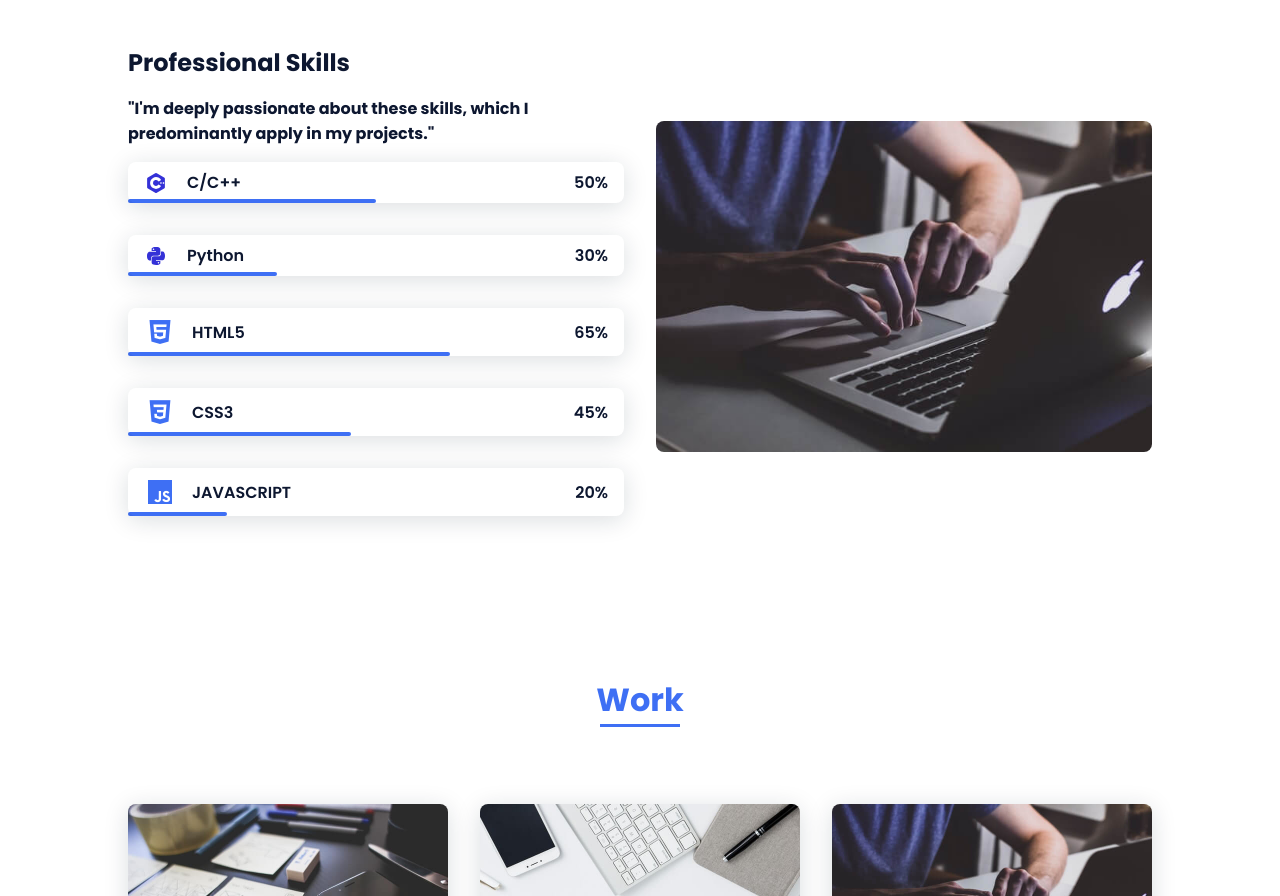
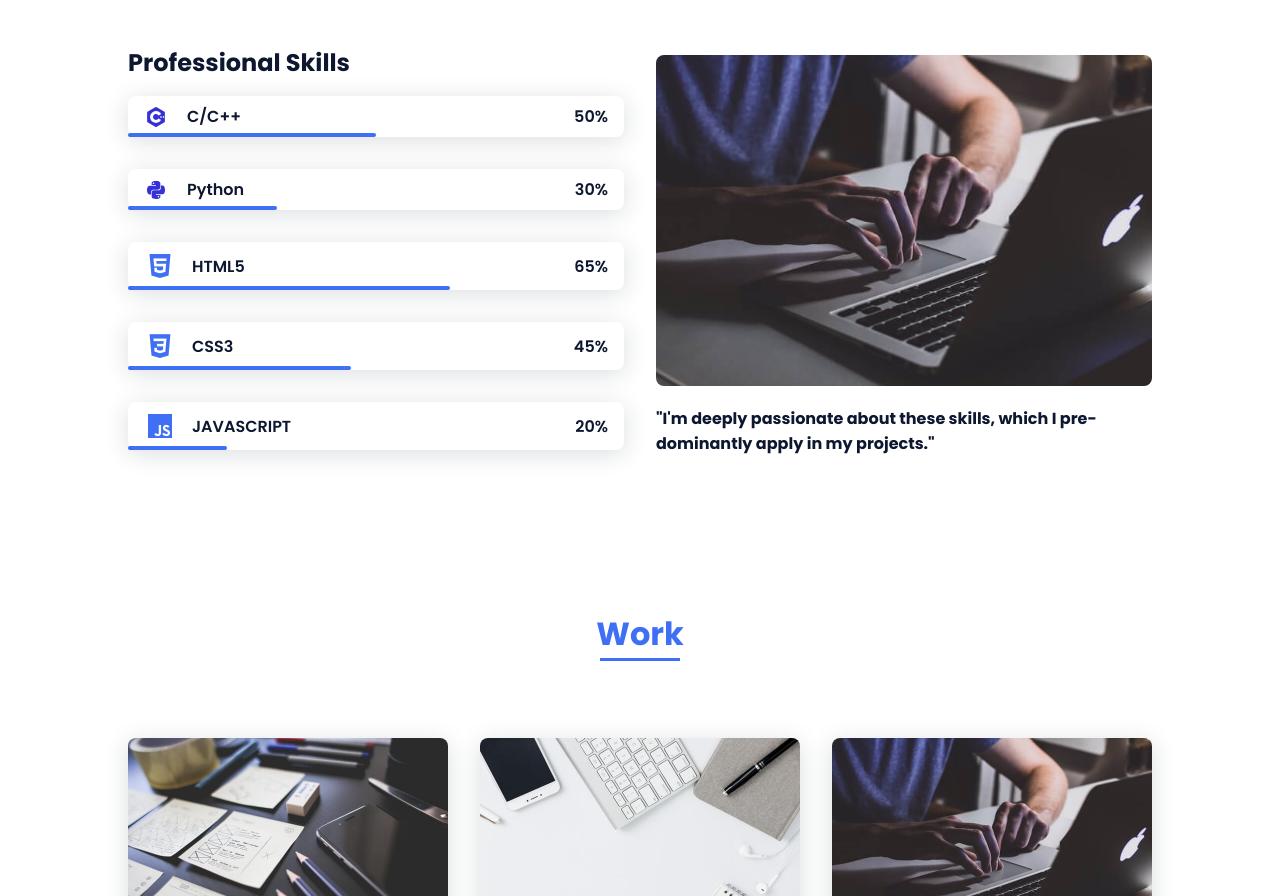
Before and after one commit to Harsh-GitHup/My-Portfolio, a plain HTML site: page index.html in a window 1280 px wide. Shown: the part 1468-2364 px from the top of the page. Drawn offline with nearby package versions, Linux system fonts and the light colour scheme.

Commit message:
Update index.html

```diff
--- a/index.html
+++ b/index.html
@@ -111,8 +111,8 @@
             <div class="skills__container bd-grid">
                 <div>
                     <h2 class="skills__subtitle">Professional Skills</h2>
-                    <p class="skills__text">"I'm deeply passionate about these skills, which I predominantly apply in my
-                        projects."</p>
+                    <!-- <p class="skills__text">"I'm deeply passionate about these skills, which I predominantly apply in my
+                        projects."</p> -->
                     <div class="skills__data">
                         <div class="skills__names">
                             <svg xmlns="http://www.w3.org/2000/svg" width="24" height="24" viewBox="0 0 24 24"
@@ -202,6 +202,8 @@
 
                 <div>
                     <img src="assets/img/work3.jpg" alt="" class="skills__img">
+                    <p class="skills__text">"I'm deeply passionate about these skills, which I pre-dominantly apply in my
+                        projects."</p>
                 </div>
             </div>
         </section>
```
